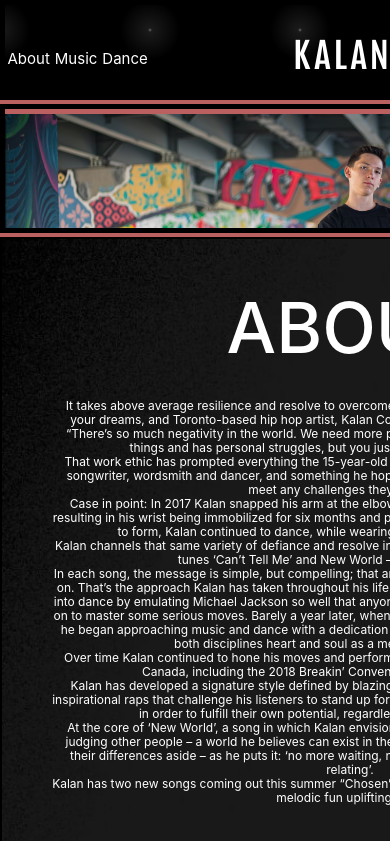
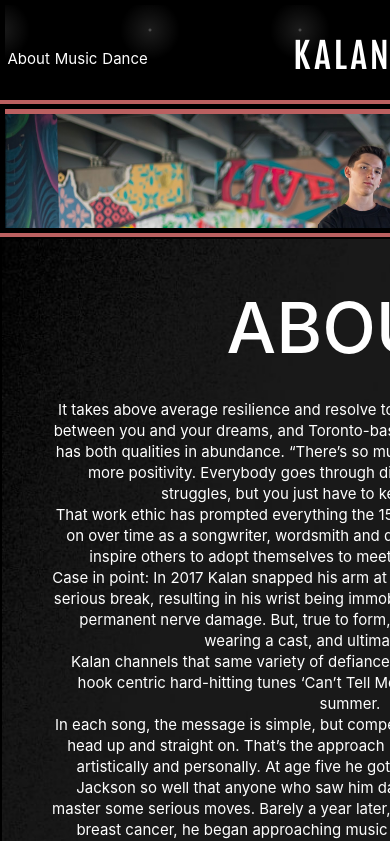
Before and after one commit to NathanZC/KalanWebsiteLive, a React (Create React App) app: page / in a window 390 px wide. Shown: the top 841 px of the page. Built offline with nearby package versions, Linux system fonts and the light colour scheme.

Commit message:
done maybe

```diff
--- a/src/components/body.css
+++ b/src/components/body.css
@@ -145,7 +145,7 @@ body {
   .video {
     width: 100%;
     margin-left: auto;
-    margin-right: 20px;
+    margin-right: auto;
 
   }
   .sectionbody {
@@ -182,8 +182,8 @@ body {
 
     padding: 50px;
     padding-top: 60px;
-    font-size: 12px;
-    line-height: 14px;
+    font-size: 15px;
+    line-height: 21px;
 
   }
 }
```
